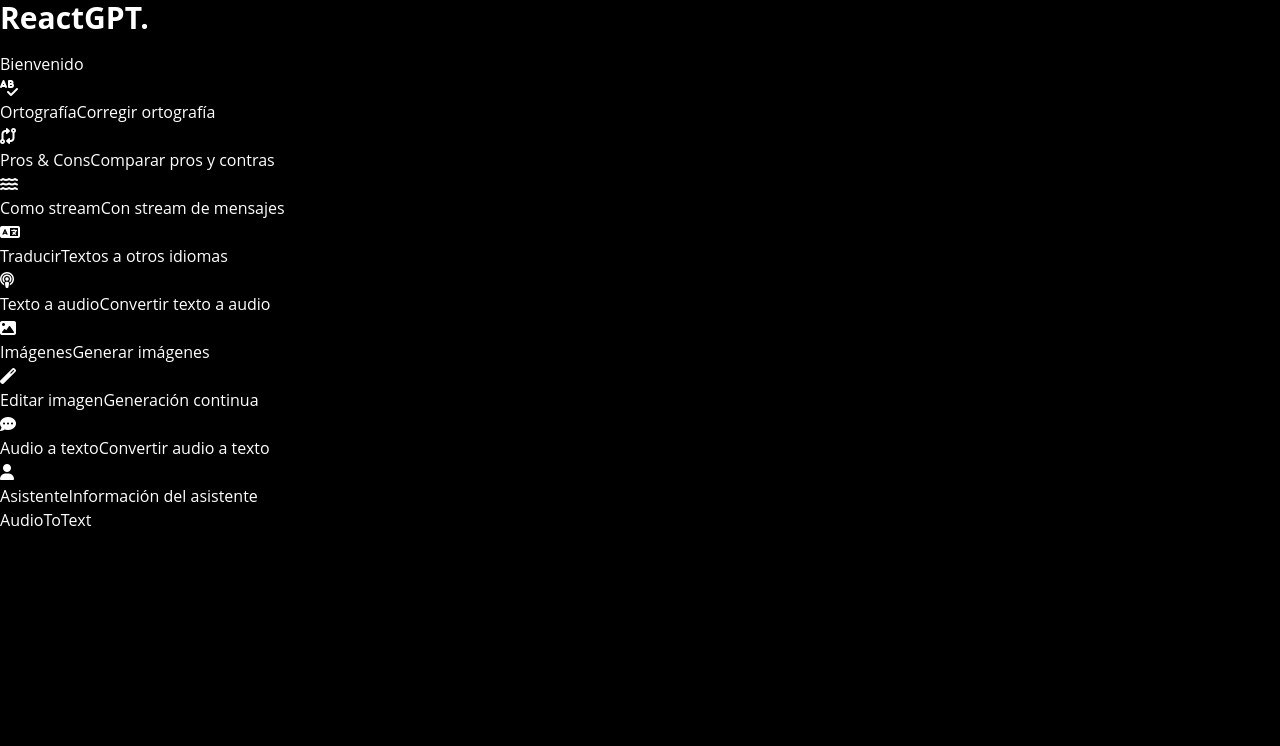
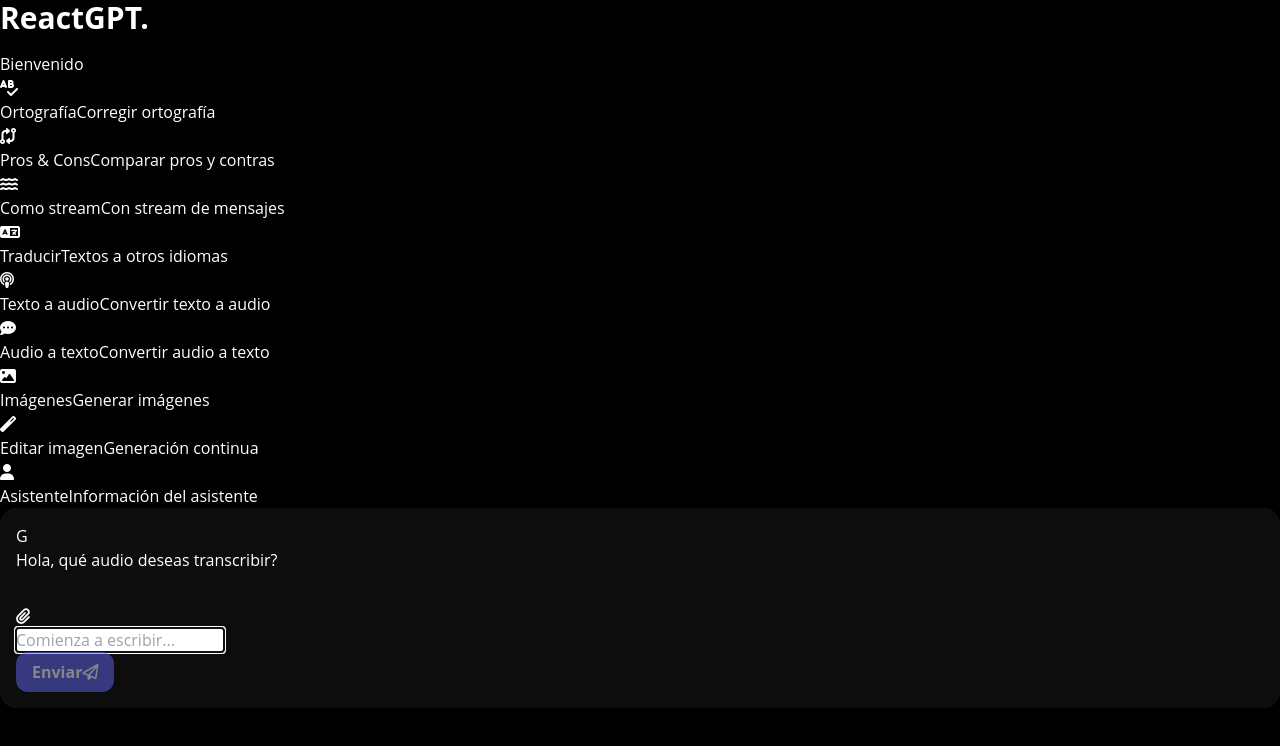
Before and after one commit to EdsonRosales/GPT-react-generator, a React (Vite) app: page /audio-to-text in a window 1280 px wide. Shown: the top 746 px of the page. Built offline with nearby package versions, Linux system fonts and the light colour scheme.

Commit message:
feat[AudioToText]: Implementation of basic layout structure to the use case

```diff
--- /dev/null
+++ b/src/core/use-cases/audio-to-text.use-case.ts
@@ -0,0 +1,29 @@
+export const audioToTextUseCase = async ( audioFile: File, prompt?: string ) => {
+  try {
+    console.log({ audioFile, prompt });
+    // const resp = await fetch(`${import.meta.env.VITE_GPT_API}/audio-to-text`, {
+    //   method: 'POST',
+    //   headers: {
+    //     'Content-Type': 'application/json'
+    //   },
+    //   body: JSON.stringify({ prompt })
+    // });
+
+    // if ( !resp.ok ) throw new Error('No se pudo realizar la correción');
+
+    // const data = await resp.json() as OrthographyResponse;
+
+    // return {
+    //   ok: true,
+    //   ...data,
+    // }
+
+  } catch (error) {
+    // return {
+    //   ok: false,
+    //   userScore: 0,
+    //   errors: [],
+    //   message: 'No se pudo realizar la corrección'
+    // }
+  }
+}
--- a/src/core/use-cases/index.ts
+++ b/src/core/use-cases/index.ts
@@ -5,3 +5,4 @@ export * from './pros-cons-stream.use-case';
 export * from './pros-cons-stream-function-generator.use-case';
 export * from './translate-text.use-case';
 export * from './text-to-audio.use-case';
+export * from './audio-to-text.use-case';
--- a/src/presentation/components/chat-input-boxes/TextMessageBoxFile.tsx
+++ b/src/presentation/components/chat-input-boxes/TextMessageBoxFile.tsx
@@ -1,7 +1,7 @@
 import { FormEvent, useRef, useState } from "react";
 
 type TextMessageBoxProps = {
-  onSendMessage: (message: string) => void;
+  onSendMessage: (message: string, file: File) => void;
   placeholder?: string;
   disableCorrections?: boolean;
   acceptedFiles?: string;
@@ -18,9 +18,12 @@ export const TextMessageBoxFile = ({ onSendMessage, disableCorrections = false,
   const handleSendMessage = (event: FormEvent<HTMLFormElement>) => {
     event.preventDefault();
 
-    if(message.trim().length === 0) return;
-    onSendMessage(message);
+    // if(message.trim().length === 0) return;
+    if (!selectedFile) return;
+
+    onSendMessage(message, selectedFile);
     setMessage('');
+    setSelectedFile(null);
   };
 
   return (
--- a/src/presentation/pages/audio-to-text/AudioToTextPage.tsx
+++ b/src/presentation/pages/audio-to-text/AudioToTextPage.tsx
@@ -1,5 +1,64 @@
+import { useState } from "react";
+import { GptMessage, MyMessage, TextMessageBoxFile, TypingLoader } from "../../components";
+import { audioToTextUseCase } from "../../../core/use-cases";
+
+export type Message = {
+  text: string;
+  isGptMessage: boolean;
+};
+
 export const AudioToTextPage = () => {
+
+  const [isLoading, setIsLoading] = useState(false);
+  const [messages, setMessages] = useState<Message[]>([]);
+
+  const handlePost = async (text: string, audioFile: File) => {
+    setIsLoading(true);
+    setMessages( (prev) => [...prev, { text, isGptMessage: false }] );
+
+    await audioToTextUseCase(audioFile, text);
+
+    setIsLoading(false);
+
+    // TO DO: Add the isGPTMessage in true
+  };
+
   return (
-    <div>AudioToText</div>
+    <div className="chat-container">
+      <div className="chat-messages">
+        <div className="grid grid-cols-12 gap-y-2">
+
+          {/* Welcome message */}
+          <GptMessage text="Hola, qué audio deseas transcribir?" />
+
+          {
+            messages.map( (message, index) => (
+              message.isGptMessage
+                ? (
+                  <GptMessage text="Esto es un mensaje de GPT" key={index} />
+                ) : (
+                  <MyMessage text={message.text} key={index} />
+                )
+            ))
+          }
+
+          {
+            isLoading && (
+              <div className="col-start-1 col-end-12 fade-in">
+                <TypingLoader />
+              </div>
+            )
+          }
+        </div>
+      </div>
+
+      {/* Message Box */}
+      <TextMessageBoxFile
+        onSendMessage={ handlePost }
+        placeholder="Comienza a escribir..."
+        acceptedFiles="audio/*"
+      />
+
+    </div>
   )
 };
--- a/src/presentation/router/router.tsx
+++ b/src/presentation/router/router.tsx
@@ -49,6 +49,13 @@ export const menuRoutes = [
       component: <TextToAudioPage />
     },
     {
+      to: "/audio-to-text",
+      icon: "fa-solid fa-comment-dots",
+      title: "Audio a texto",
+      description: "Convertir audio a texto",
+      component: <AudioToTextPage />
+    },
+    {
       to: "/image-generation",
       icon: "fa-solid fa-image",
       title: "Imágenes",
@@ -61,13 +68,6 @@ export const menuRoutes = [
       title: "Editar imagen",
       description: "Generación continua",
       component: <ImageTunningPage />
-    },
-    {
-      to: "/audio-to-text",
-      icon: "fa-solid fa-comment-dots",
-      title: "Audio a texto",
-      description: "Convertir audio a texto",
-      component: <AudioToTextPage />
     },
     {
       to: "/assistant",
```
